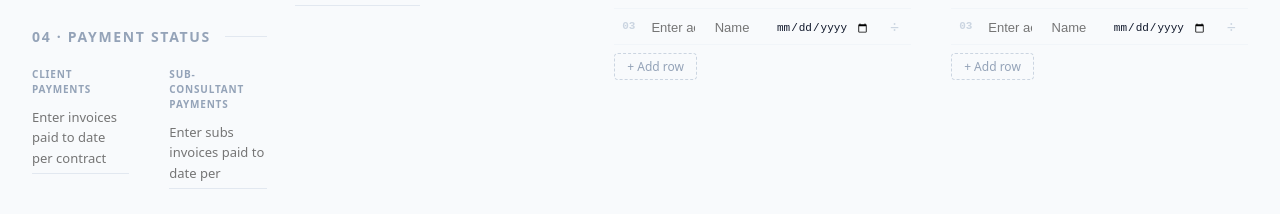
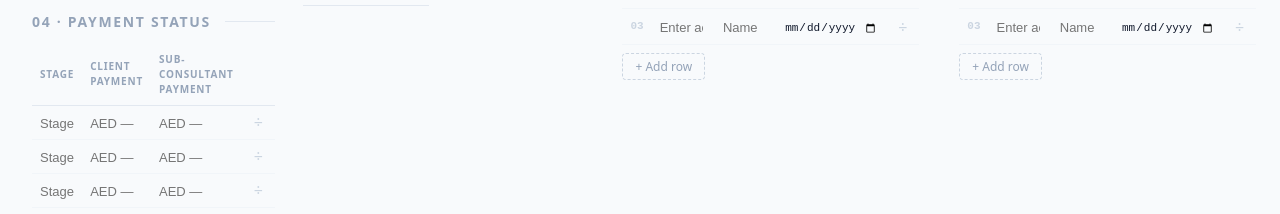
Before and after one commit to piyushbajpaidubai/dt-project-dashboard, a React (Vite) app: page / in a window 1280 px wide. Shown: the part 724-938 px from the top of the page. Built offline with nearby package versions, Linux system fonts and the light colour scheme; no server answers.

Commit message:
Section 04: replace Payment Status with table matching Program format

```diff
--- a/src/App.jsx
+++ b/src/App.jsx
@@ -51,6 +51,11 @@ const defaultState = {
   invoiceDueDate: "",
   clientPayments: "",
   subsPayments: "",
+  paymentRows: [
+    { stage: "", client: "", subs: "" },
+    { stage: "", client: "", subs: "" },
+    { stage: "", client: "", subs: "" },
+  ],
   programRows: [
     { stage: "", baseline: "", actual: "" },
     { stage: "", baseline: "", actual: "" },
@@ -264,6 +269,37 @@ function ActionTable({ rows, onChange, label }) {
   );
 }
 
+function PaymentTable({ rows, onChange }) {
+  return (
+    <div style={{ marginBottom: 8 }}>
+      <table style={{ width: "100%", borderCollapse: "collapse" }}>
+        <thead>
+          <tr>
+            <th style={{ ...styles.th, textAlign: "left", width: "34%" }}>Stage</th>
+            <th style={{ ...styles.th, textAlign: "left" }}>Client Payment</th>
+            <th style={{ ...styles.th, textAlign: "left" }}>Sub-Consultant Payment</th>
+            <th style={{ ...styles.th, width: 32 }}></th>
+          </tr>
+        </thead>
+        <tbody>
+          {rows.map((row, i) => (
+            <tr key={i}>
+              <td style={styles.td}><input value={row.stage} onChange={e => onChange(i, "stage", e.target.value)} placeholder="Stage name" style={styles.inlineInput} /></td>
+              <td style={styles.td}><input value={row.client} onChange={e => onChange(i, "client", e.target.value)} placeholder="AED —" style={styles.inlineInput} /></td>
+              <td style={styles.td}><input value={row.subs} onChange={e => onChange(i, "subs", e.target.value)} placeholder="AED —" style={styles.inlineInput} /></td>
+              <td style={styles.td}><button onClick={() => {
+                const next = rows.filter((_, j) => j !== i);
+                onChange("_replace", null, next);
+              }} style={styles.delBtn}>÷</button></td>
+            </tr>
+          ))}
+        </tbody>
+      </table>
+      <button onClick={() => onChange("_add", null, null)} style={styles.addBtn}>+ Add stage</button>
+    </div>
+  );
+}
+
 function ProgramTable({ rows, onChange }) {
   return (
     <div style={{ marginBottom: 8 }}>
@@ -430,6 +466,15 @@ export default function App() {
     });
   }, []);
 
+  const setPaymentRow = useCallback((i, field, val) => {
+    setData(prev => {
+      if (i === "_replace") return { ...prev, paymentRows: val };
+      if (i === "_add") return { ...prev, paymentRows: [...prev.paymentRows, { stage: "", client: "", subs: "" }] };
+      const rows = prev.paymentRows.map((r, j) => j === i ? { ...r, [field]: val } : r);
+      return { ...prev, paymentRows: rows };
+    });
+  }, []);
+
   if (!loaded) {
     return (
       <div style={{ display: "flex", alignItems: "center", justifyContent: "center", height: "100vh", background: "#f8fafc", fontFamily: "system-ui" }}>
@@ -563,12 +608,8 @@ export default function App() {
         <hr style={{ border: 'none', borderTop: '1.5px dashed #334155', margin: '24px 0' }} />
         {/* 04 · PAYMENT STATUS */}
         <SectionHead title="Payment Status" index={3} />
-        <TwoCol>
-          <Field label="Client Payments" value={data.clientPayments} onChange={v => set("clientPayments", v)}
-            type="textarea" placeholder="Enter invoices paid to date per contract payment milestones" />
-          <Field label="Sub-Consultant Payments" value={data.subsPayments} onChange={v => set("subsPayments", v)}
-            type="textarea" placeholder="Enter subs invoices paid to date per contract payment milestones" />
-        </TwoCol>
+        <PaymentTable rows={data.paymentRows} onChange={setPaymentRow} />
+
 
 
         </div>
```
